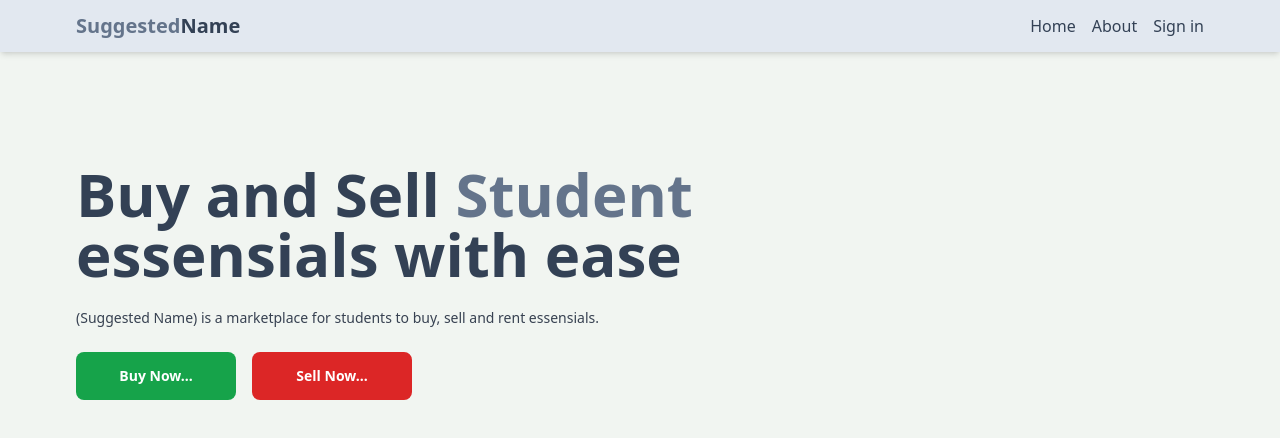
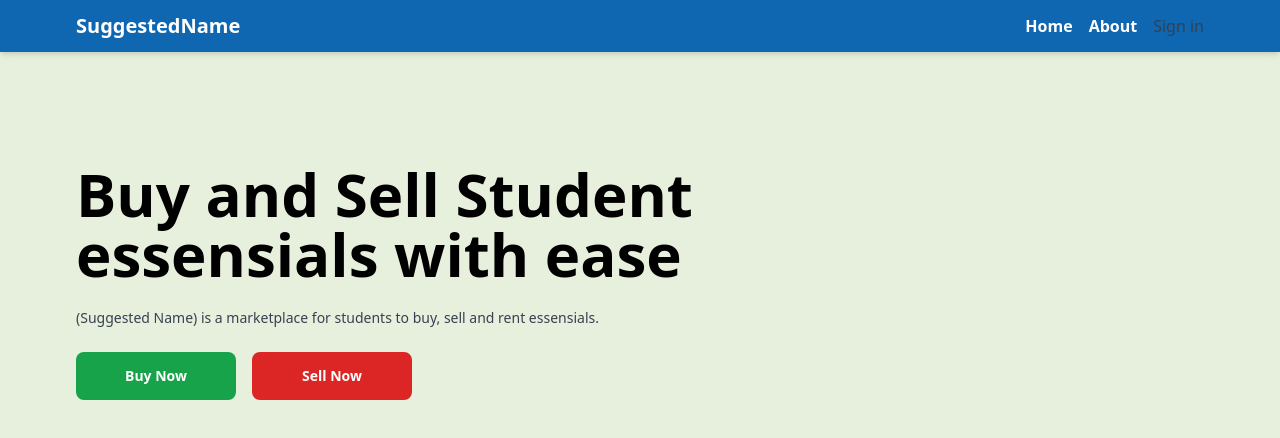
Before and after one commit to Bharathgit5/jb-traders, a React (Vite) app in the folder client/: page / in a window 1280 px wide. Shown: the top 438 px of the page. Built offline with nearby package versions, Linux system fonts and the light colour scheme; no server answers.

Commit message:
design-updated

```diff
--- a/client/src/components/Header.jsx
+++ b/client/src/components/Header.jsx
@@ -40,23 +40,23 @@ export default function Header() {
   }, [location.search]);
   */
   return (
-    <header className='bg-slate-200 shadow-md'>
+    <header className='bg-customBlue shadow-md'>
       <div className='flex justify-between items-center max-w-6xl mx-auto p-3'>
         <Link to='/'>
           <h1 className='font-bold text-sm sm:text-xl flex flex-wrap'>
-            <span className='text-slate-500'>Suggested</span>
-            <span className='text-slate-700'>Name</span>
+            <span className='text-white'>Suggested</span>
+            <span className='text-white'>Name</span>
           </h1>
         </Link>
 
         <ul className='flex gap-4'>
           <Link to='/'>
-            <li className='hidden sm:inline text-slate-700 hover:underline'>
+            <li className='hidden sm:inline text-white hover:underline font-semibold'>
               Home
             </li>
           </Link>
           <Link to='/about'>
-            <li className='hidden sm:inline text-slate-700 hover:underline'>
+            <li className='hidden sm:inline text-white hover:underline font-semibold'>
               About
             </li>
           </Link>
--- a/client/src/components/ListingItem.jsx
+++ b/client/src/components/ListingItem.jsx
@@ -4,7 +4,7 @@ import { MdLocationOn } from 'react-icons/md';
 export default function ListingItem({ listing }) {
   return (
     <div className='bg-white shadow-md hover:shadow-lg transition-shadow overflow-hidden rounded-lg w-full sm:w-[330px]'>
-      <Link to={`/listing/₹{listing._id}`}>
+      <Link to={`/listing/${listing._id}`}>
         <img
           src={
             listing.imageUrls[0] ||
@@ -27,11 +27,11 @@ export default function ListingItem({ listing }) {
             {listing.description}
           </p>
           <p className='text-slate-500 mt-2 font-semibold '>
-            ₹
+          ₹
             {listing.offer
-              ? listing.discountPrice.toLocaleString('en-US')
-              : listing.regularPrice.toLocaleString('en-US')}
-            {listing.type === 'rent' && ' / month'}
+              ? listing.discountPrice.toLocaleString('en-IN')
+              : listing.regularPrice.toLocaleString('en-IN')}
+            {listing.type === 'rent' && ' / college hours'}
           </p>
 
         </div>
--- a/client/src/index.css
+++ b/client/src/index.css
@@ -3,5 +3,5 @@
 @tailwind utilities;
 
 body{
-    background-color: rgb(241, 245, 241);
+    background-color: #E7F0DC;
 }
--- a/client/src/pages/Home.jsx
+++ b/client/src/pages/Home.jsx
@@ -49,12 +49,12 @@ export default function Home() {
     <div>
       {/* top */}
       <div className='flex flex-col gap-6 p-28 px-3 max-w-6xl mx-auto'>
-        <h1 className='text-slate-700 font-bold text-3xl lg:text-6xl'>
-          Buy and Sell<span className='text-slate-500'> Student</span>
+        <h1 className='text-black-700 font-bold text-3xl lg:text-6xl'>
+          Buy and Sell<span className='text-black-500'> Student</span>
           <br />
           essensials with ease
         </h1>
-        <div className='text-gray-700 text-xs sm:text-sm'>
+        <div className='text-gray-700 text-xs sm:text-sm font-medium'>
          (Suggested Name) is a marketplace for students to buy, sell and rent essensials.
 
         </div>
@@ -62,15 +62,15 @@ export default function Home() {
         <div className="flex space-x-4 ">
   <Link
     to={'/search'}
-    className='text-xs sm:text-sm text-white font-bold hover:bg-green-900 px-4 py-3.5 rounded-lg w-40  bg-green-600 text-center'
+    className='text-xs sm:text-sm text-white font-bold hover:bg-green-500 px-4 py-3.5 rounded-lg w-40  bg-green-600 text-center'
     >
-    Buy Now...
+    Buy Now
   </Link>
   <Link
     to={'/create-listing'}
-    className='text-xs sm:text-sm text-white font-bold hover:bg-red-900 px-4 py-3.5 rounded-lg w-40 bg-red-600 text-center'
+    className='text-xs sm:text-sm text-white font-bold hover:bg-red-500 px-4 py-3.5 rounded-lg w-40 bg-red-600 text-center'
   >
-    Sell Now...
+    Sell Now
   </Link>
 </div>
 
@@ -114,8 +114,8 @@ export default function Home() {
         {rentListings && rentListings.length > 0 && (
           <div className=''>
             <div className='my-3'>
-              <h2 className='text-2xl font-semibold text-slate-600'>Recent places for rent</h2>
-              <Link className='text-sm text-blue-800 hover:underline' to={'/search?type=rent'}>Show more places for rent</Link>
+              <h2 className='text-2xl font-semibold text-slate-600'>Recent products for rent</h2>
+              <Link className='text-sm text-blue-800 hover:underline' to={'/search?type=rent'}>Show more products for rent</Link>
             </div>
             <div className='flex flex-wrap gap-4'>
               {rentListings.map((listing) => (
@@ -127,8 +127,8 @@ export default function Home() {
         {saleListings && saleListings.length > 0 && (
           <div className=''>
             <div className='my-3'>
-              <h2 className='text-2xl font-semibold text-slate-600'>Recent places for sale</h2>
-              <Link className='text-sm text-blue-800 hover:underline' to={'/search?type=sale'}>Show more places for sale</Link>
+              <h2 className='text-2xl font-semibold text-slate-600'>Recent products for sale</h2>
+              <Link className='text-sm text-blue-800 hover:underline' to={'/search?type=sale'}>Show more products for sale</Link>
             </div>
             <div className='flex flex-wrap gap-4'>
               {saleListings.map((listing) => (
--- a/client/src/pages/Listing.jsx
+++ b/client/src/pages/Listing.jsx
@@ -30,7 +30,7 @@ export default function Listing() {
     const fetchListing = async () => {
       try {
         setLoading(true);
-        const res = await fetch(`/api/listing/get/₹{params.listingId}`);
+        const res = await fetch(`/api/listing/get/${params.listingId}`);
         const data = await res.json();
         if (data.success === false) {
           setError(true);
@@ -62,7 +62,7 @@ export default function Listing() {
                 <div
                   className='h-[550px]'
                   style={{
-                    background: `url(₹{url}) center no-repeat`,
+                    background: `url(${url}) center no-repeat`,
                     backgroundSize: 'cover',
                   }}
                 ></div>
@@ -90,9 +90,9 @@ export default function Listing() {
             <p className='text-2xl font-semibold'>
               {listing.name} - ₹{' '}
               {listing.offer
-                ? listing.discountPrice.toLocaleString('en-US')
-                : listing.regularPrice.toLocaleString('en-US')}
-              {listing.type === 'rent' && ' / month'}
+                ? listing.discountPrice.toLocaleString('en-IN')
+                : listing.regularPrice.toLocaleString('en-IN')}
+              {listing.type === 'rent' && ' / college hours'}
             </p>
             <p className='flex items-center mt-6 gap-2 text-slate-600  text-sm'>
               <FaMapMarkerAlt className='text-green-700' />
@@ -116,7 +116,7 @@ export default function Listing() {
             {currentUser && listing.userRef !== currentUser._id && !contact && (
               <button
                 onClick={() => setContact(true)}
-                className='bg-slate-700 text-white rounded-lg uppercase hover:opacity-95 p-3'
+                className='bg-customBlue text-white rounded-lg uppercase hover:opacity-95 p-3'
               >
                 Contact landlord
               </button>
--- a/client/src/pages/Profile.jsx
+++ b/client/src/pages/Profile.jsx
@@ -215,7 +215,7 @@ export default function Profile() {
         />
         <button
           disabled={loading}
-          className='bg-slate-700 text-white rounded-lg p-3 uppercase hover:opacity-95 disabled:opacity-80'
+          className='bg-customBlue text-white rounded-lg p-3 uppercase hover:opacity-95 disabled:opacity-80'
         >
           {loading ? 'Loading...' : 'Update'}
         </button>
@@ -226,25 +226,34 @@ export default function Profile() {
           Create Listing
         </Link>
       </form>
-      <div className='flex justify-between mt-5'>
+      <div className='flex justify-between mt-5 space-x-4'>
+
+  <span
+    onClick={handleSignOut}
+    className='text-xs sm:text-sm  font-bold hover:bg-yellow-500 hover:text-white px-5 py-3.5 rounded-lg text-yellow-700 border border-yellow-700 text-center w-full'
+  >
+    Sign out
+  </span>
+  <button
+    onClick={handleShowListings}
+    className='text-xs sm:text-sm  font-bold hover:bg-blue-500 hover:text-white px-5 py-3.5 rounded-lg text-blue-700 border border-blue-700 text-center w-full'
+  >
+    Show Listings
+  </button>
+
   <span
     onClick={handleDeleteUser}
-          className='text-red-700 cursor-pointer'
+    className='text-xs sm:text-sm  font-bold hover:bg-red-500 hover:text-white px-4 py-3.5 rounded-lg text-red-700 border border-red-700 text-center w-full'
   >
     Delete account
-        </span>
-        <span onClick={handleSignOut} className='text-red-700 cursor-pointer'>
-          Sign out
   </span>
 </div>
 
 <p className='text-red-700 mt-5'>{error ? error : ''}</p>
-      <p className='text-green-700 mt-5'>
+<p className='text-green-700 mt-1'>
   {updateSuccess ? 'User is updated successfully!' : ''}
 </p>
-      <button onClick={handleShowListings} className='text-green-700 w-full'>
-        Show Listings
-      </button>
+
       <p className='text-red-700 mt-5'>
         {showListingsError ? 'Error showing listings' : ''}
       </p>
--- a/client/src/pages/Search.jsx
+++ b/client/src/pages/Search.jsx
@@ -196,7 +196,7 @@ export default function Search() {
               <option value='createdAt_asc'>Oldest</option>
             </select>
           </div>
-          <button className='bg-slate-700 text-white p-3 rounded-lg uppercase hover:opacity-95'>
+          <button className='bg-customBlue text-white p-3 rounded-lg uppercase hover:opacity-95'>
             Search
           </button>
         </form>
--- a/client/src/pages/UpdateListing.jsx
+++ b/client/src/pages/UpdateListing.jsx
@@ -329,7 +329,7 @@ export default function CreateListing() {
             ))}
           <button
             disabled={loading || uploading}
-            className='p-3 bg-slate-700 text-white rounded-lg uppercase hover:opacity-95 disabled:opacity-80'
+            className='p-3 bg-customBlue text-white rounded-lg uppercase hover:opacity-95 disabled:opacity-80'
           >
             {loading ? 'Updating...' : 'Update listing'}
           </button>
--- a/client/tailwind.config.js
+++ b/client/tailwind.config.js
@@ -2,7 +2,11 @@
 export default {
   content: ['./index.html', './src/**/*.{js,ts,jsx,tsx}'],
   theme: {
-    extend: {},
+    extend: {
+      colors: {
+        customBlue: '#0F67B1',
+      },
+    },
   },
   plugins: [
     require('@tailwindcss/line-clamp'),
```
Also changed, not shown: client/src/pages/CreateListing.jsx (+7 -7 lines). Lines whose indentation alone changed are shown as unchanged.
